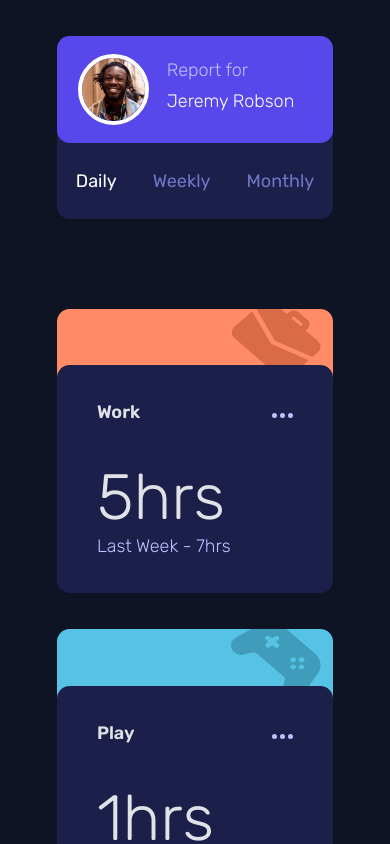
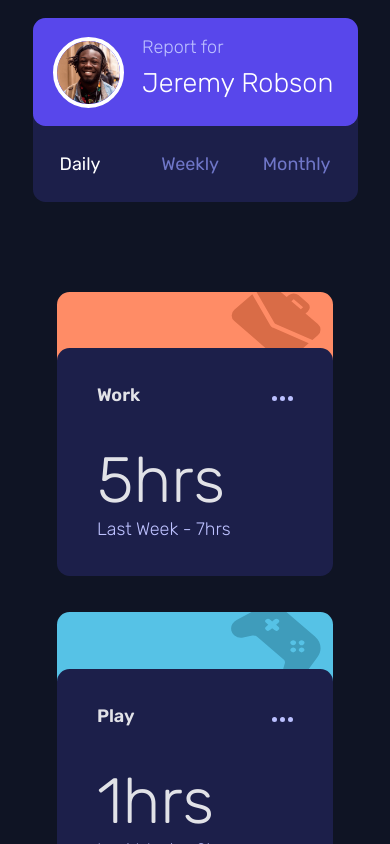
Before and after one commit to mahiv87/chrono-dash, a React (Vite) app: page / in a window 390 px wide. Shown: the top 844 px of the page. Built offline with nearby package versions, Linux system fonts and the light colour scheme.

Commit message:
adjusted user section width

```diff
--- a/src/App.css
+++ b/src/App.css
@@ -1,7 +1,7 @@
 #root {
 	max-width: 1440px;
 	margin: 0 auto;
-	padding: 2rem;
+	padding: 1rem;
 	/* text-align: center; */
 }
 
@@ -86,11 +86,15 @@
 		flex-direction: column;
 	}
 
+	.mainContainer {
+		width: 325px;
+	}
+
 	.userContainer {
 		display: flex;
 		justify-content: center;
 		align-items: center;
-		padding: 1rem;
+		padding: 1rem 0.2rem 1rem 1rem;
 	}
 
 	.avatar {
@@ -104,7 +108,7 @@
 	}
 
 	.userInfo .name {
-		font-size: 1rem;
+		font-size: 1.5rem;
 		padding: 0.5rem 0rem;
 	}
 
```
